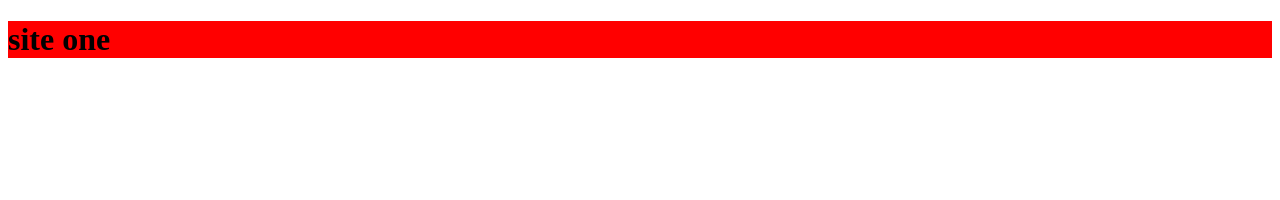
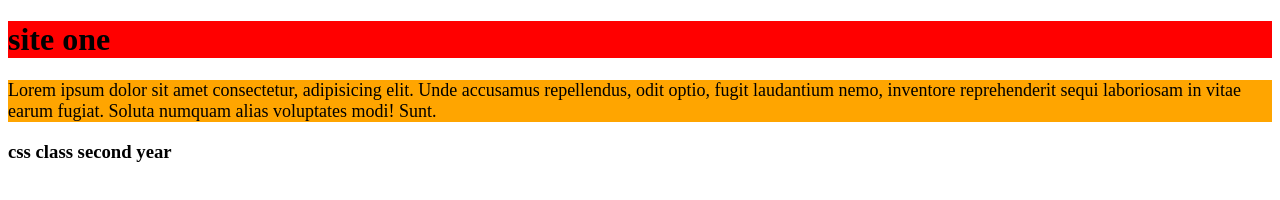
Before and after one commit to inayatuallah/friday, a plain HTML site: page git1/index.html in a window 1280 px wide. Drawn offline with Linux system fonts and the light colour scheme.

Commit message:
new code

```diff
--- a/git1/index.html
+++ b/git1/index.html
@@ -8,5 +8,9 @@
 </head>
 <body>
     <h1>site one</h1>
+    <p>
+        Lorem ipsum dolor sit amet consectetur, adipisicing elit. Unde accusamus repellendus, odit optio, fugit laudantium nemo, inventore reprehenderit sequi laboriosam in vitae earum fugiat. Soluta numquam alias voluptates modi! Sunt.
+    </p>
+    <h3>css class second year</h3>
 </body>
 </html>
--- a/git1/style.css
+++ b/git1/style.css
@@ -2,3 +2,8 @@ h1
 {
     background-color: red;
 }
+p
+{
+    background-color: orange;
+    font-size: large;
+}
```
